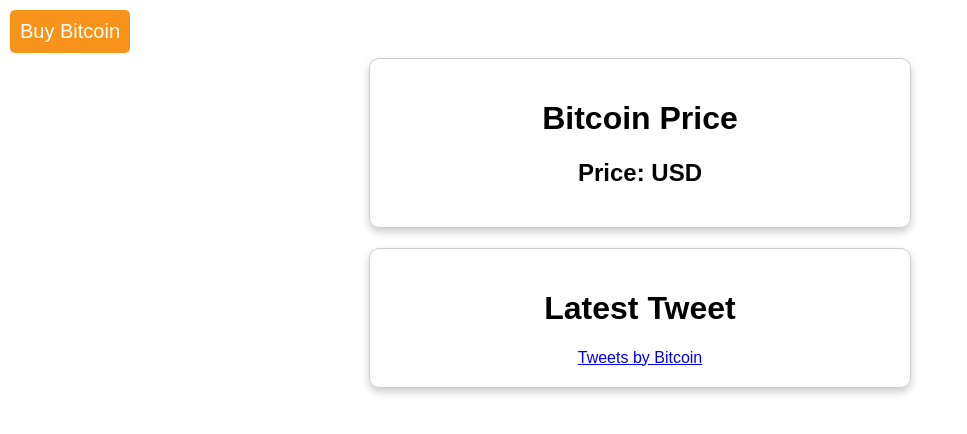
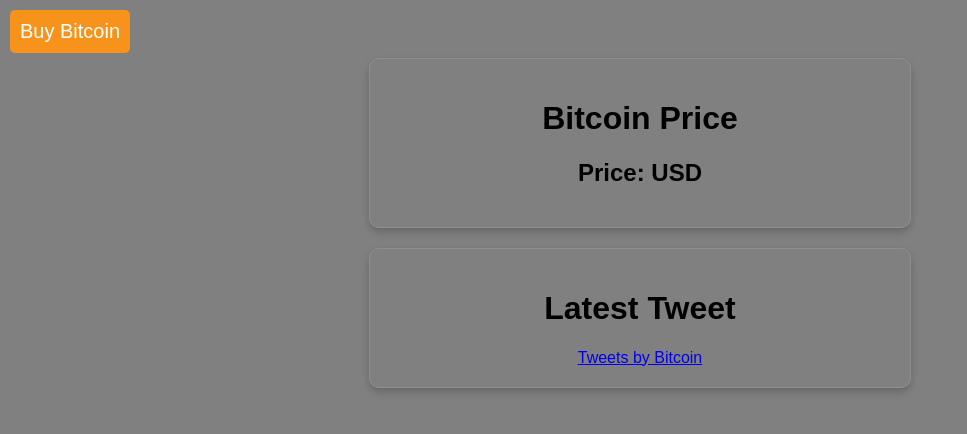
Before and after one commit to peacekeeper09/bitcoin_trace, a plain HTML site: page index.html in a window 1280 px wide. Shown: the whole page, without its empty margins (0-967 px from the left). Drawn offline with Linux system fonts and the light colour scheme; no server answers.

Commit message:
Update style.css

```diff
--- a/style.css
+++ b/style.css
@@ -3,6 +3,7 @@
   font-family: Arial, sans-serif;
   text-align: center;
   padding: 30px;
+  background: grey;
 }
 
 /* Add some styling for the cards */
@@ -10,7 +11,7 @@
   width: 500px;
   padding: 20px;
   margin: 20px auto;
-  border: 1px solid #ccc;
+  border: 1px solid rgb(142, 142, 142);
   border-radius: 10px;
   box-shadow: 0 4px 8px 0 rgba(0, 0, 0, 0.2);
   text-align: center;
@@ -20,7 +21,7 @@
 #btc-price {
   font-weight: bold;
   color: #f7931a;
-  text-shadow: 1px 1px #ccc;
+  text-shadow: 1px 1px #f7931a;
 }
 
 @media only screen and (max-width: 600px) {
```
